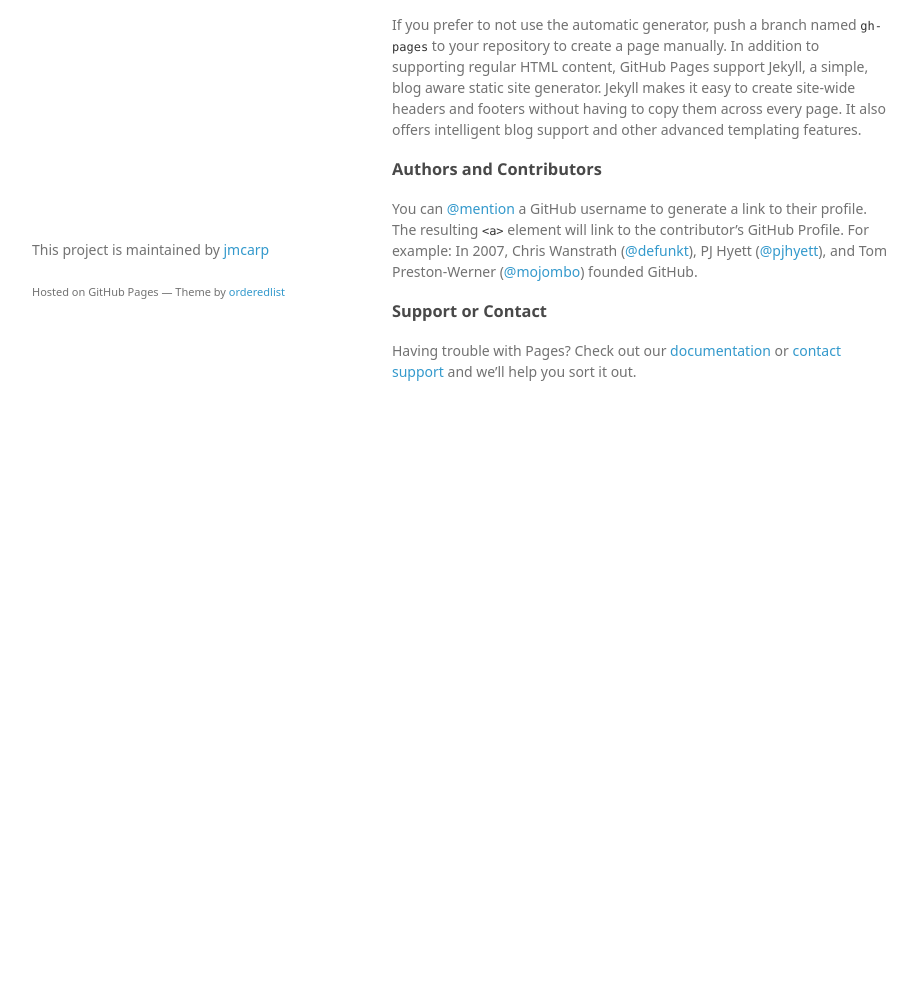
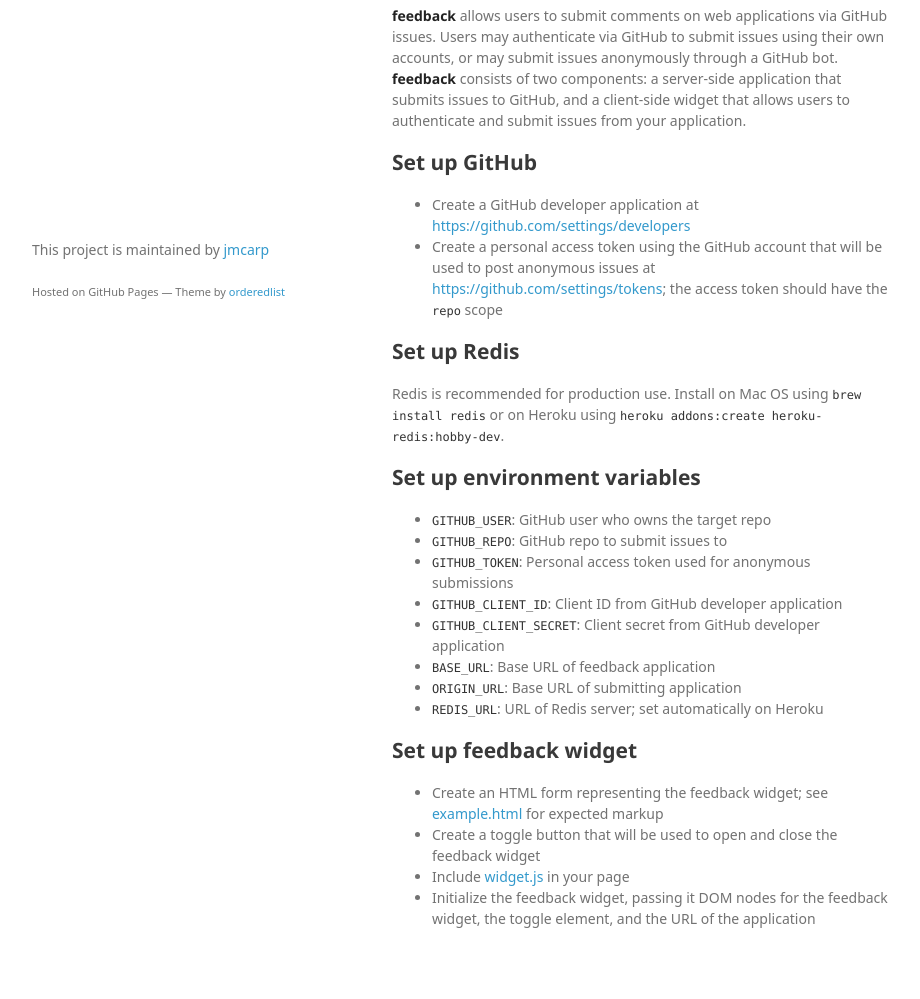
Before and after one commit to jmcarp/feedback, a plain HTML site: page index.html in a window 1280 px wide. Shown: the part 429-1428 px from the top of the page, without its empty margins (178-1098 px from the left). Before the commit the page ends 881 px from the top, so only its background shows below. Drawn offline with Linux system fonts and the light colour scheme; a web font is replaced by a local one.

Commit message:
Create gh-pages branch via GitHub

```diff
--- a/index.html
+++ b/index.html
@@ -3,7 +3,7 @@
   <head>
     <meta charset="utf-8">
     <meta http-equiv="X-UA-Compatible" content="chrome=1">
-    <title>Feedback by jmcarp</title>
+    <title>feedback by jmcarp</title>
 
     <link rel="stylesheet" href="stylesheets/styles.css">
     <link rel="stylesheet" href="stylesheets/github-light.css">
@@ -15,7 +15,7 @@
   <body>
     <div class="wrapper">
       <header>
-        <h1>Feedback</h1>
+        <h1>feedback</h1>
         <p></p>
 
         <p class="view"><a href="https://github.com/jmcarp/feedback">View the Project on GitHub <small>jmcarp/feedback</small></a></p>
@@ -28,30 +28,58 @@
         </ul>
       </header>
       <section>
-        <h3>
-<a id="welcome-to-github-pages" class="anchor" href="#welcome-to-github-pages" aria-hidden="true"><span aria-hidden="true" class="octicon octicon-link"></span></a>Welcome to GitHub Pages.</h3>
+        <h1>
+<a id="feedback" class="anchor" href="#feedback" aria-hidden="true"><span aria-hidden="true" class="octicon octicon-link"></span></a>feedback</h1>
 
-<p>This automatic page generator is the easiest way to create beautiful pages for all of your projects. Author your page content here <a href="https://guides.github.com/features/mastering-markdown/">using GitHub Flavored Markdown</a>, select a template crafted by a designer, and publish. After your page is generated, you can check out the new <code>gh-pages</code> branch locally. If you’re using GitHub Desktop, simply sync your repository and you’ll see the new branch.</p>
+<p><a href="https://heroku.com/deploy?template=https://github.com/jmcarp/feedback/tree/master"><img src="https://www.herokucdn.com/deploy/button.svg" alt="Deploy"></a></p>
 
-<h3>
-<a id="designer-templates" class="anchor" href="#designer-templates" aria-hidden="true"><span aria-hidden="true" class="octicon octicon-link"></span></a>Designer Templates</h3>
+<p><strong>feedback</strong> allows users to submit comments on web applications via GitHub issues. Users may authenticate via GitHub to submit issues using their own accounts, or may submit issues anonymously through a GitHub bot. <strong>feedback</strong> consists of two components: a server-side application that submits issues to GitHub, and a client-side widget that allows users to authenticate and submit issues from your application.</p>
 
-<p>We’ve crafted some handsome templates for you to use. Go ahead and click 'Continue to layouts' to browse through them. You can easily go back to edit your page before publishing. After publishing your page, you can revisit the page generator and switch to another theme. Your Page content will be preserved.</p>
+<h2>
+<a id="set-up-github" class="anchor" href="#set-up-github" aria-hidden="true"><span aria-hidden="true" class="octicon octicon-link"></span></a>Set up GitHub</h2>
 
-<h3>
-<a id="creating-pages-manually" class="anchor" href="#creating-pages-manually" aria-hidden="true"><span aria-hidden="true" class="octicon octicon-link"></span></a>Creating pages manually</h3>
+<ul>
+<li>Create a GitHub developer application at <a href="https://github.com/settings/developers">https://github.com/settings/developers</a>
+</li>
+<li>Create a personal access token using the GitHub account that will be used to post anonymous issues at <a href="https://github.com/settings/tokens">https://github.com/settings/tokens</a>; the access token should have the <code>repo</code> scope</li>
+</ul>
 
-<p>If you prefer to not use the automatic generator, push a branch named <code>gh-pages</code> to your repository to create a page manually. In addition to supporting regular HTML content, GitHub Pages support Jekyll, a simple, blog aware static site generator. Jekyll makes it easy to create site-wide headers and footers without having to copy them across every page. It also offers intelligent blog support and other advanced templating features.</p>
+<h2>
+<a id="set-up-redis" class="anchor" href="#set-up-redis" aria-hidden="true"><span aria-hidden="true" class="octicon octicon-link"></span></a>Set up Redis</h2>
 
-<h3>
-<a id="authors-and-contributors" class="anchor" href="#authors-and-contributors" aria-hidden="true"><span aria-hidden="true" class="octicon octicon-link"></span></a>Authors and Contributors</h3>
+<p>Redis is recommended for production use. Install on Mac OS using <code>brew install redis</code> or on Heroku using <code>heroku addons:create heroku-redis:hobby-dev</code>.</p>
 
-<p>You can <a href="https://help.github.com/articles/basic-writing-and-formatting-syntax/#mentioning-users-and-teams" class="user-mention">@mention</a> a GitHub username to generate a link to their profile. The resulting <code>&lt;a&gt;</code> element will link to the contributor’s GitHub Profile. For example: In 2007, Chris Wanstrath (<a href="https://github.com/defunkt" class="user-mention">@defunkt</a>), PJ Hyett (<a href="https://github.com/pjhyett" class="user-mention">@pjhyett</a>), and Tom Preston-Werner (<a href="https://github.com/mojombo" class="user-mention">@mojombo</a>) founded GitHub.</p>
+<h2>
+<a id="set-up-environment-variables" class="anchor" href="#set-up-environment-variables" aria-hidden="true"><span aria-hidden="true" class="octicon octicon-link"></span></a>Set up environment variables</h2>
 
-<h3>
-<a id="support-or-contact" class="anchor" href="#support-or-contact" aria-hidden="true"><span aria-hidden="true" class="octicon octicon-link"></span></a>Support or Contact</h3>
+<ul>
+<li>
+<code>GITHUB_USER</code>: GitHub user who owns the target repo</li>
+<li>
+<code>GITHUB_REPO</code>: GitHub repo to submit issues to</li>
+<li>
+<code>GITHUB_TOKEN</code>: Personal access token used for anonymous submissions</li>
+<li>
+<code>GITHUB_CLIENT_ID</code>: Client ID from GitHub developer application</li>
+<li>
+<code>GITHUB_CLIENT_SECRET</code>: Client secret from GitHub developer application</li>
+<li>
+<code>BASE_URL</code>: Base URL of feedback application</li>
+<li>
+<code>ORIGIN_URL</code>: Base URL of submitting application</li>
+<li>
+<code>REDIS_URL</code>: URL of Redis server; set automatically on Heroku</li>
+</ul>
 
-<p>Having trouble with Pages? Check out our <a href="https://help.github.com/pages">documentation</a> or <a href="https://github.com/contact">contact support</a> and we’ll help you sort it out.</p>
+<h2>
+<a id="set-up-feedback-widget" class="anchor" href="#set-up-feedback-widget" aria-hidden="true"><span aria-hidden="true" class="octicon octicon-link"></span></a>Set up feedback widget</h2>
+
+<ul>
+<li>Create an HTML form representing the feedback widget; see <a href="example.html">example.html</a> for expected markup</li>
+<li>Create a toggle button that will be used to open and close the feedback widget</li>
+<li>Include <a href="widget.js">widget.js</a> in your page</li>
+<li>Initialize the feedback widget, passing it DOM nodes for the feedback widget, the toggle element, and the URL of the application</li>
+</ul>
       </section>
       <footer>
         <p>This project is maintained by <a href="https://github.com/jmcarp">jmcarp</a></p>
```
Also changed, not shown: params.json (+1 -1 lines).
